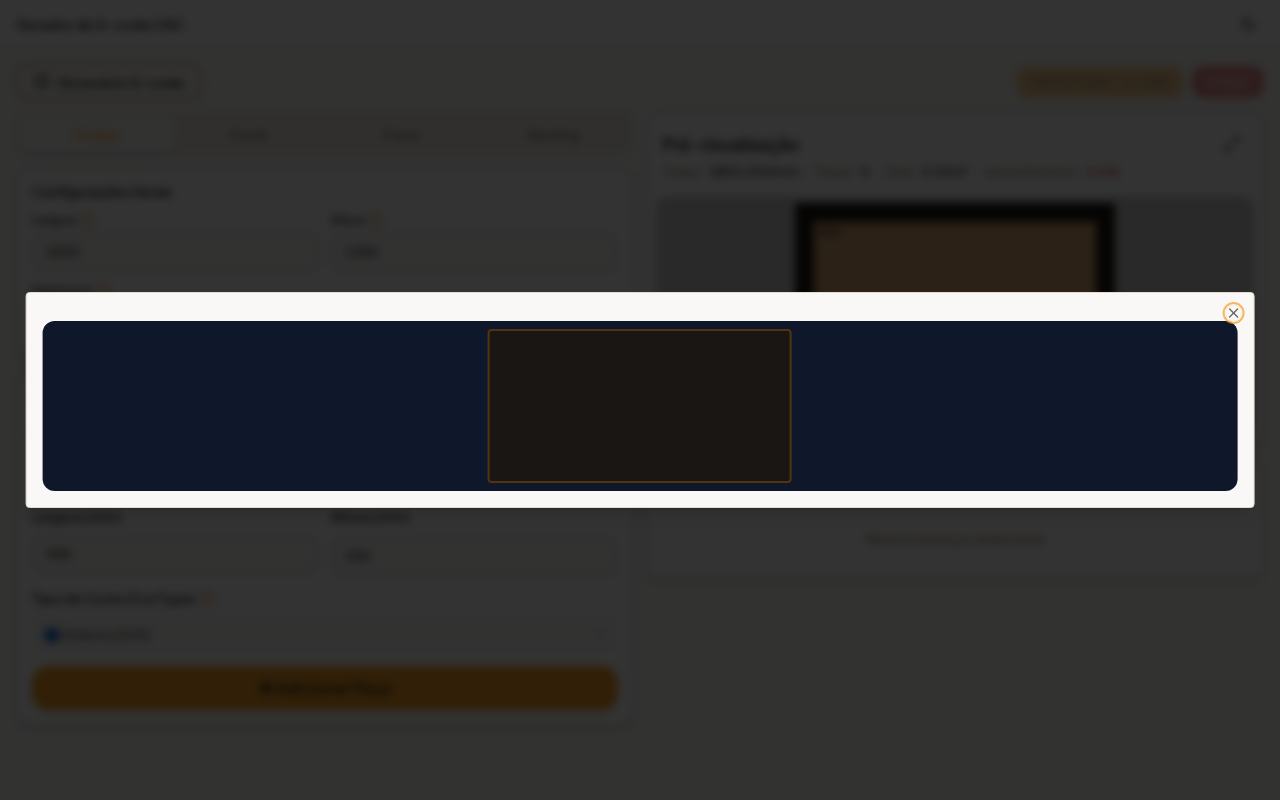
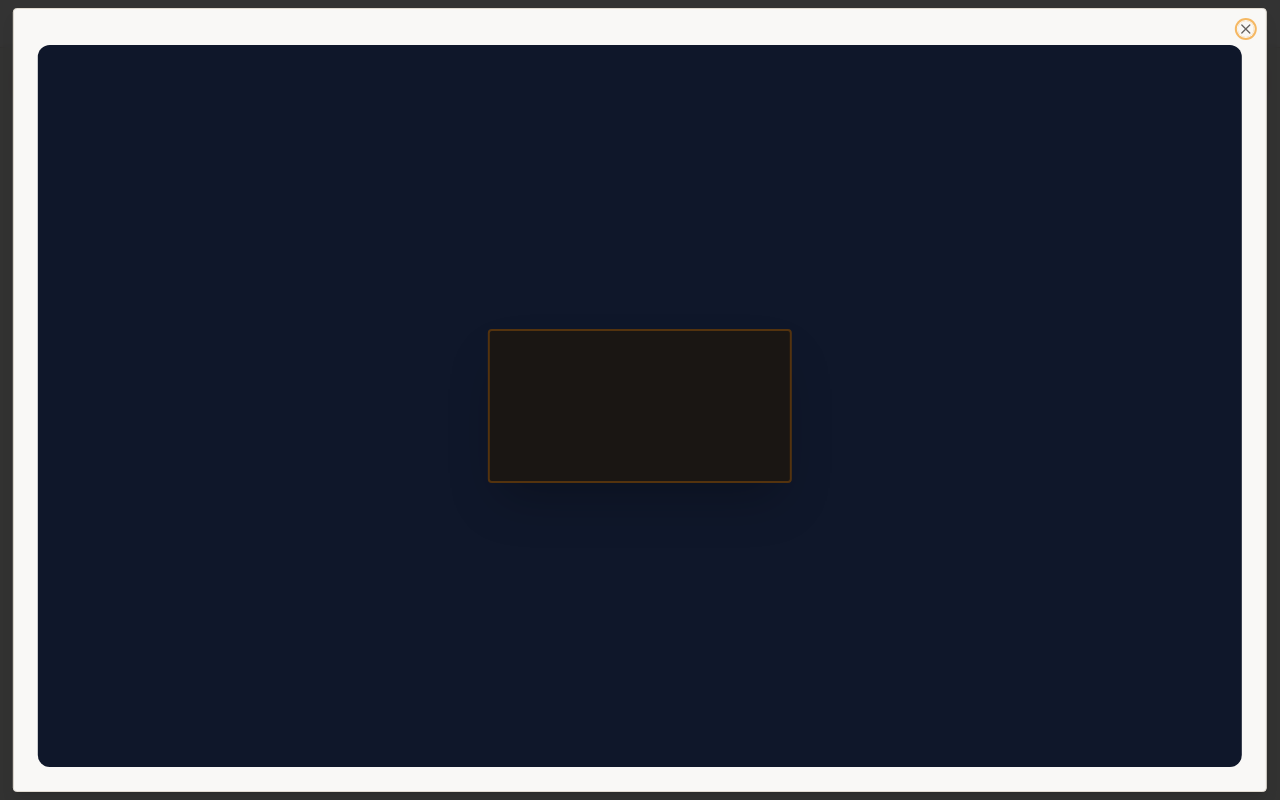
Before and after one commit to Thalikbussacro/cnc-builder-web, a Next.js app: page / in a window 1280 px wide. Both pictures are taken after a click on the button 1232 px from the left and 144 px from the top of the page. Built offline with nearby package versions, Linux system fonts and the light colour scheme.

Commit message:
fix: corrigir layout do dialog no PreviewFullscreen
  Muda DialogContent para usar altura fixa (98vh) com layout flex. Garante renderização correta do canvas em dialog fullscreen. Corrige overflow e problemas de centralização.

```diff
--- a/components/PreviewFullscreen.tsx
+++ b/components/PreviewFullscreen.tsx
@@ -161,17 +161,17 @@ export function PreviewFullscreen({
 
   return (
     <Dialog open={open} onOpenChange={onOpenChange}>
-      <DialogContent className="max-w-[96vw] max-h-[96vh] p-2 sm:p-4 bg-background">
-        <DialogHeader>
+      <DialogContent className="max-w-[98vw] h-[98vh] p-3 sm:p-6 bg-background flex flex-col">
+        <DialogHeader className="flex-shrink-0">
           <VisuallyHidden>
             <DialogTitle>Pré-visualização em tela cheia</DialogTitle>
           </VisuallyHidden>
         </DialogHeader>
-        <div className="flex items-center justify-center w-full overflow-auto rounded-lg bg-slate-900 dark:bg-black p-2">
+        <div className="flex-1 flex items-center justify-center overflow-auto rounded-lg bg-slate-900 dark:bg-black p-3">
           <canvas
             ref={canvasRef}
-            className="border-2 border-amber-600/30 rounded"
-            style={{ backgroundColor: "#1a1613", maxWidth: "100%", height: "auto" }}
+            className="border-2 border-amber-600/30 rounded shadow-2xl"
+            style={{ backgroundColor: "#1a1613" }}
           />
         </div>
       </DialogContent>
```
